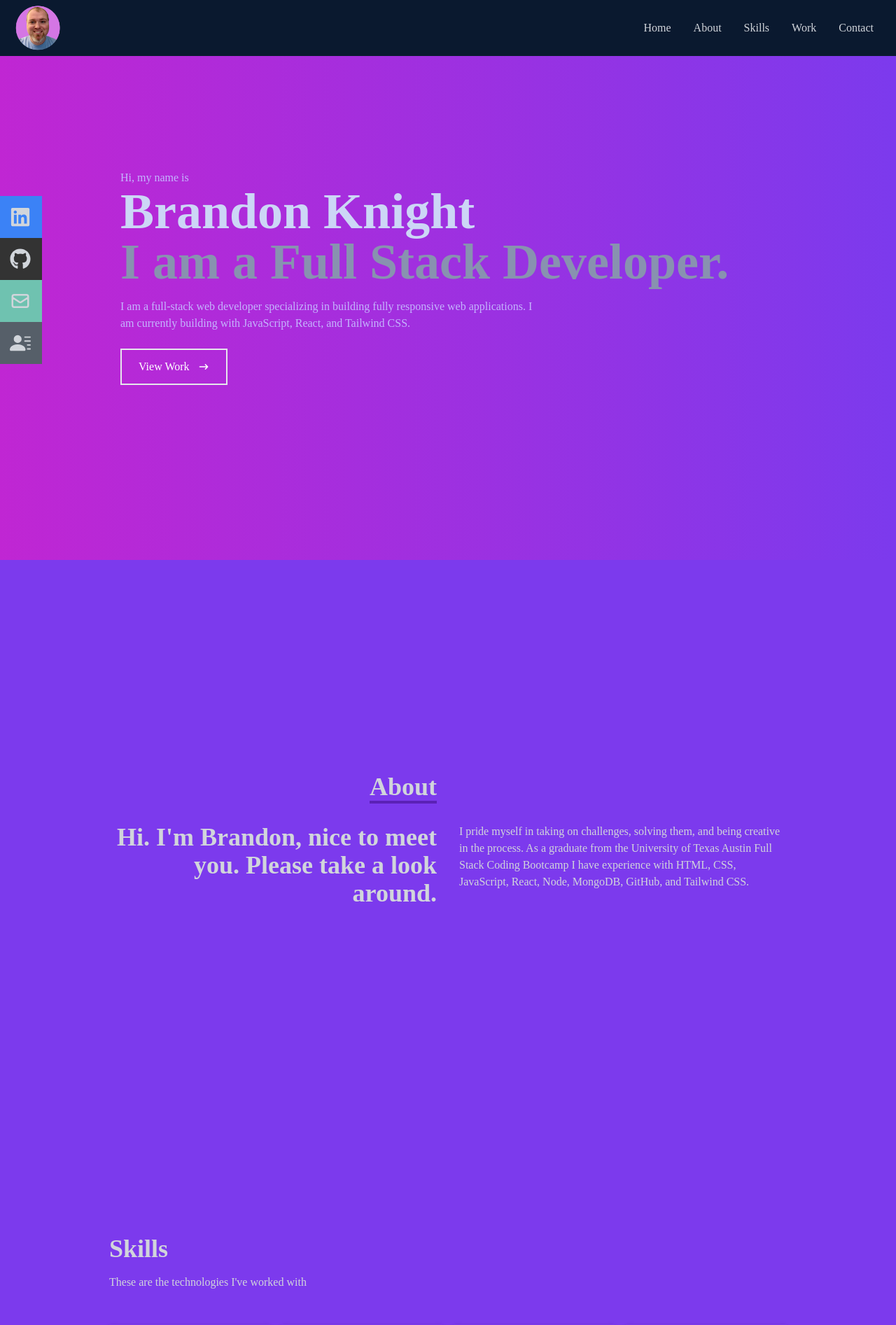
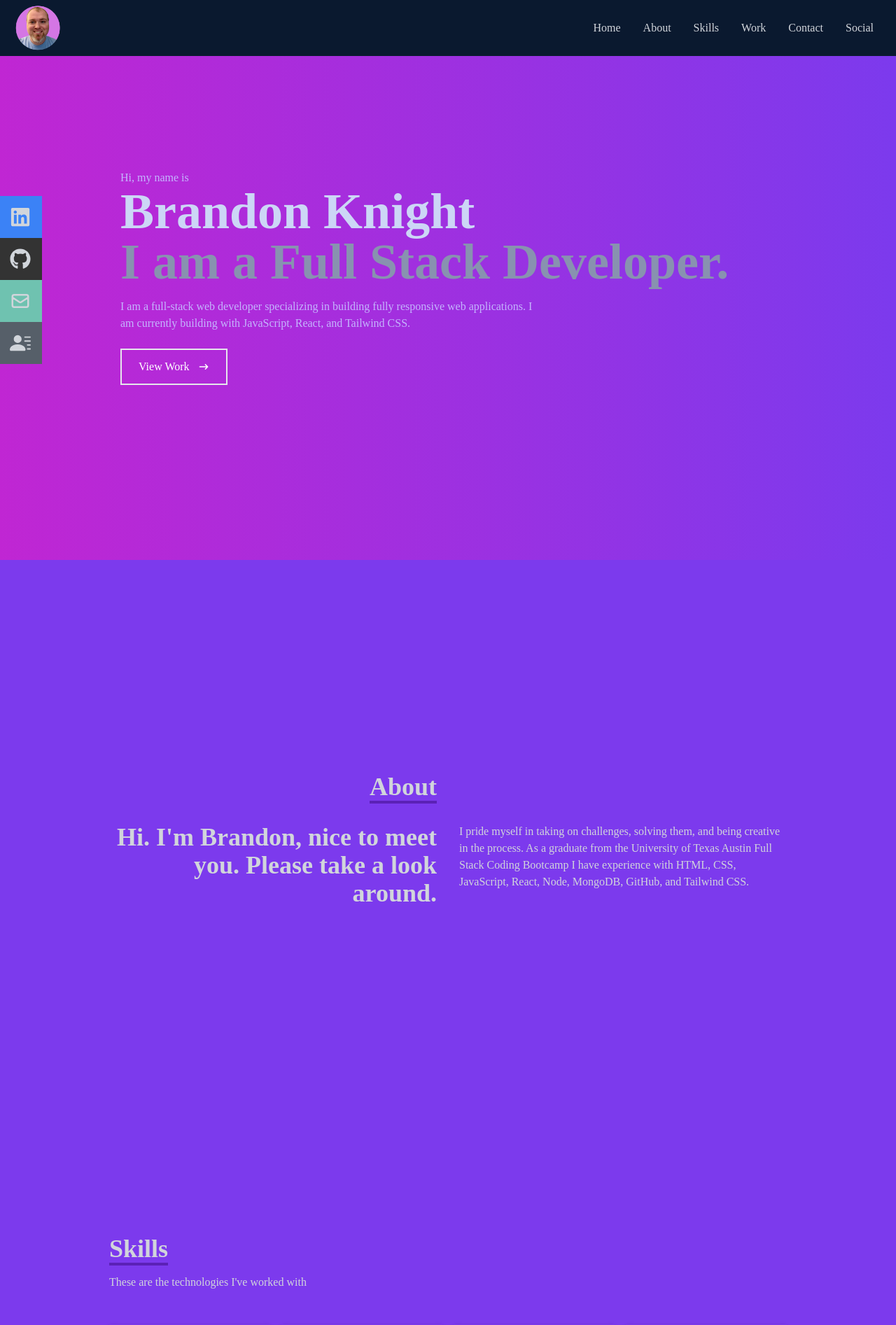
Before and after one commit to blksmk8483/portfolio-tailwind, a React (Create React App) app: page / in a window 1280 px wide. Shown: the top 1893 px of the page at 70% size. Built offline with nearby package versions, Linux system fonts and the light colour scheme.

Commit message:
added social links for mobile, adjust spacing between pages to display title when scrolled, fixed the missing Title underline

```diff
--- a/src/components/Contact.jsx
+++ b/src/components/Contact.jsx
@@ -11,7 +11,7 @@ const Contact = () => {
         action="https://getform.io/f/e5b4d423-0a8b-48ca-a80d-013eb5ee7a6f"
         className="flex flex-col max-w-[600px] w-full"
       >
-        <div className="pb-8">
+        <div className="pb-8 mt-6">
           <p className="text-4xl font-bold inline border-b-4 border-violet-800 text-gray-300">
             Contact
           </p>
--- a/src/components/Home.jsx
+++ b/src/components/Home.jsx
@@ -24,15 +24,14 @@ export const Home = () => {
           React, and Tailwind CSS.
         </p>
         <div>
-          <button className="text-white group border-2 px-6 py-3 my-2 flex items-center hover:bg-violet-800 hover:border-violet-800">
-            <Link to="work" spy={true} smooth={true} duration={500}>
+          <Link to="work" spy={true} smooth={true} duration={500}>
+            <button className="text-white group border-2 px-6 py-3 my-2 flex items-center hover:bg-violet-800 hover:border-violet-800">
               View Work
-            </Link>
-
-            <span className="group-hover:rotate-90 duration-300">
-              <HiArrowNarrowRight className="ml-3" />
-            </span>
-          </button>
+              <span className="group-hover:rotate-90 duration-300">
+                <HiArrowNarrowRight className="ml-3" />
+              </span>
+            </button>
+          </Link>
         </div>
       </div>
     </div>
--- a/src/components/Navbar.jsx
+++ b/src/components/Navbar.jsx
@@ -45,6 +45,11 @@ const Navbar = () => {
         <li>
           <Link to="contact" spy={true} smooth={true} duration={500}>
             Contact
+          </Link>
+        </li>
+        <li>
+          <Link to="social" spy={true} smooth={true} duration={500}>
+            Social
           </Link>
         </li>
       </ul>
@@ -117,6 +122,17 @@ const Navbar = () => {
             Contact
           </Link>
         </li>
+        <li className="py-6 text-4xl">
+          <Link
+            onClick={handleClick}
+            to="social"
+            spy={true}
+            smooth={true}
+            duration={500}
+          >
+            Social
+          </Link>
+        </li>
       </ul>
 
       {/* Social Icons */}
--- a/src/components/Skills.jsx
+++ b/src/components/Skills.jsx
@@ -14,7 +14,7 @@ const Skills = () => {
       {/* Container */}
       <div className="max-w-[1000px] mx-auto p-4 flex flex-col justify-center w-full h-full">
         <div>
-          <p className="text-4xl font-bold inline border-b-4 border-violet-600">
+          <p className="text-4xl font-bold inline border-b-4 border-violet-800 mt-6">
             Skills
           </p>
           <p className="py-4">These are the technologies I've worked with</p>
--- a/src/components/Work.jsx
+++ b/src/components/Work.jsx
@@ -13,8 +13,8 @@ const Work = () => {
       className=" w-full h-full md:h-screen text-gray-300 bg-violet-600"
     >
       <div className="max-w-[1000px] mx-auto p-4 flex flex-col justify-center w-full h-full">
-        <div className="pb-8">
-          <p className="text-4xl font-bold inline border-b-4 text-gray-300 border-violet-800">
+        <div className="pb-8 mt-6">
+          <p className="text-4xl font-bold inline border-b-4 text-gray-300 border-violet-800 ">
             Work
           </p>
           <p className="py-6">Check out some of my recent work!</p>
```
